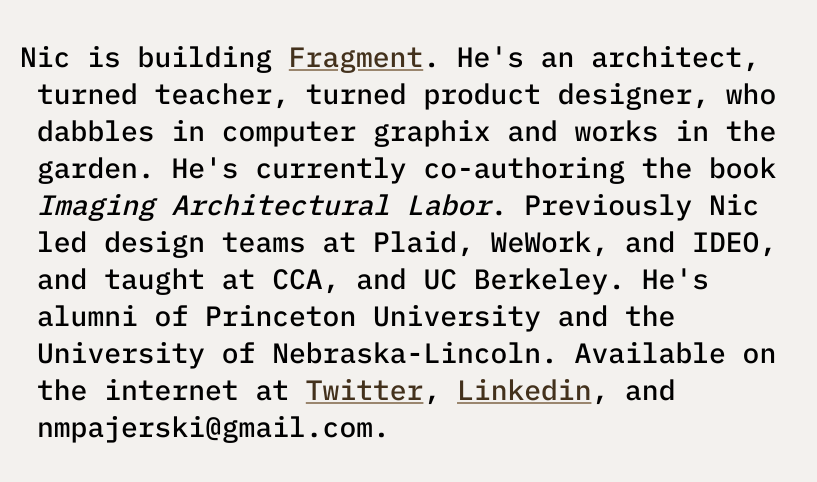
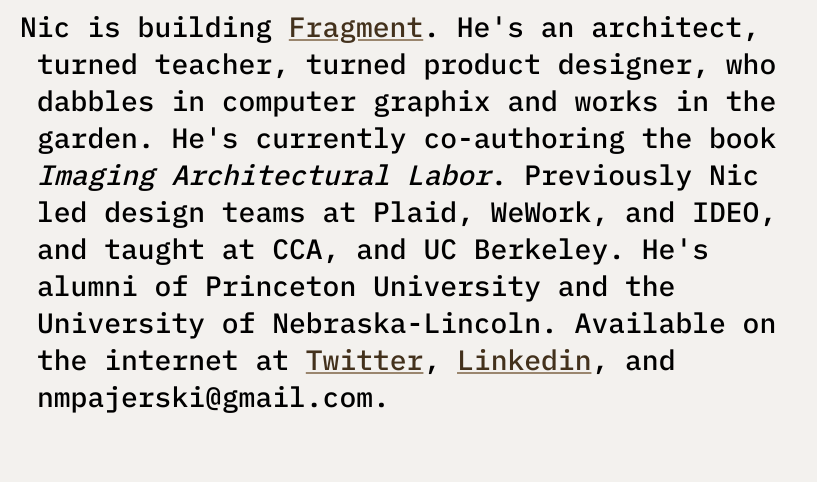
Before and after one commit to nmpajerski/nmpajerski.github.io, a plain HTML site: page index.html in a window 1280 px wide. Shown: the whole page, without its empty margins (0-817 px from the left). Drawn offline with Linux system fonts and the light colour scheme.

Commit message:
Update index.html

```diff
--- a/index.html
+++ b/index.html
@@ -20,7 +20,6 @@
 div{
     max-width:765px;
     padding-left: 12px;
-    padding-top: 2px;
   }
 
 p {
```
